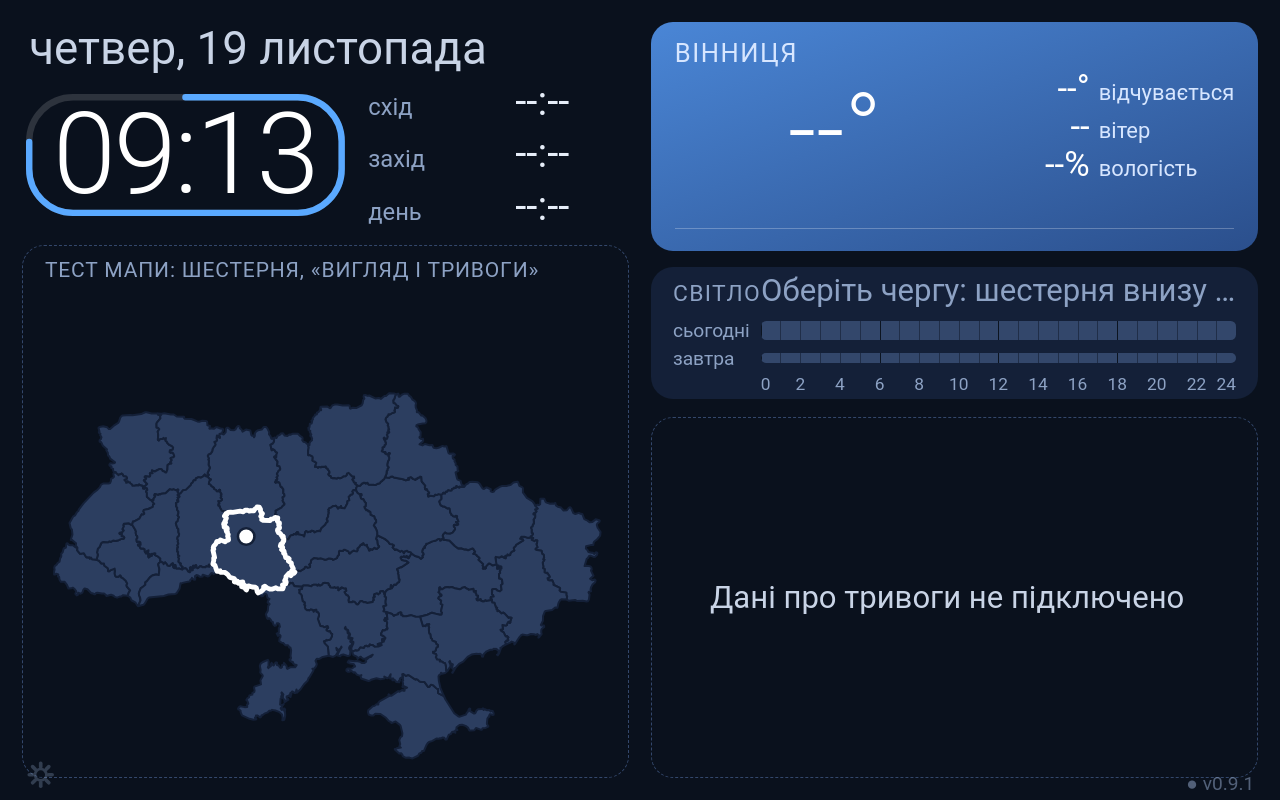
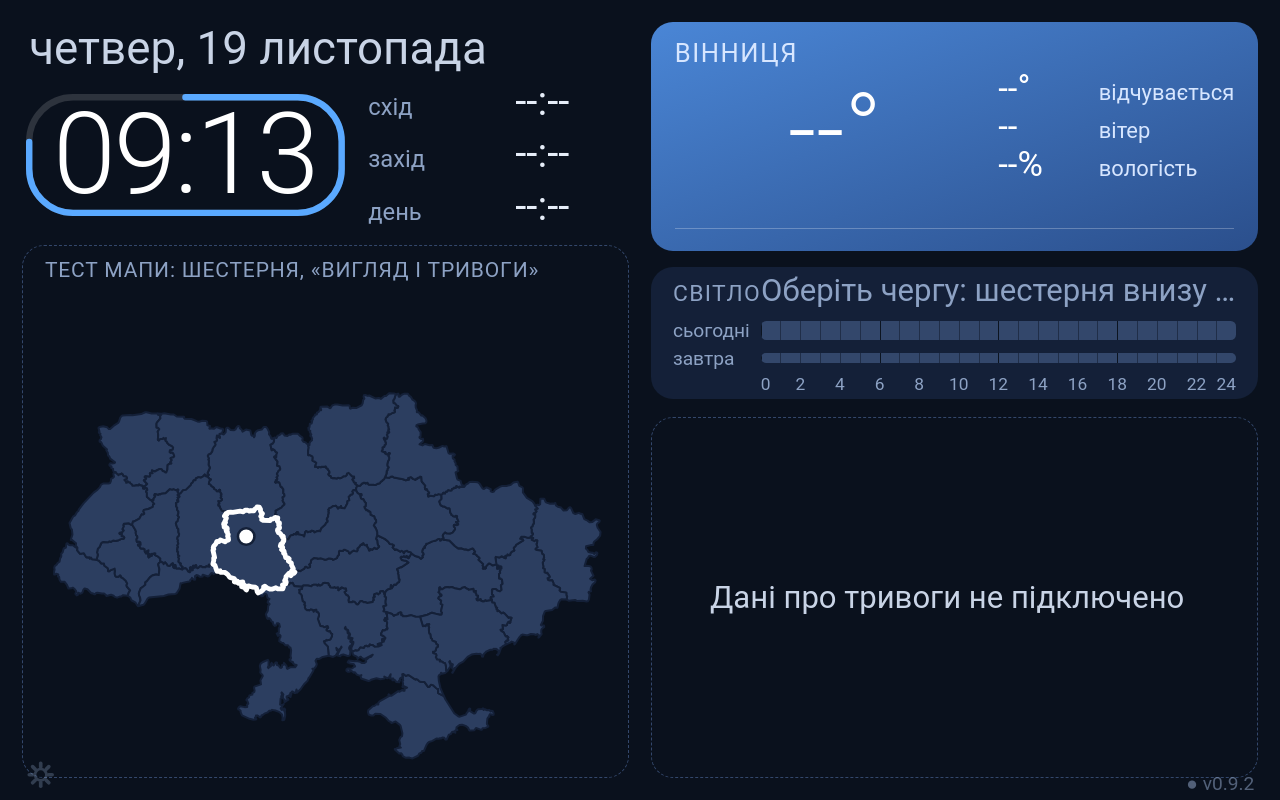
Before and after one commit to Oleksandr-tkchk/dashboard, a plain HTML site: page index.html in a window 1280 px wide. Drawn offline with Linux system fonts and the light colour scheme; no server answers.

Commit message:
v0.9.2: вирівняно вітер/вологість/відчувається в рівний стовпчик
Co-Authored-By: Claude Sonnet 5.5 <noreply@anthropic.com>
Claude-Session: https://claude.ai/code/session_013jiGDXn2e8PLcRouYBnA1b

```diff
--- a/index.html
+++ b/index.html
@@ -4,7 +4,7 @@
 <meta charset="utf-8">
 <title>Дашборд</title>
 <!-- Версія сторінки: змінюється при кожному оновленні, за нею телефон розуміє, що треба перезавантажитись -->
-<meta name="app-version" content="0.9.1">
+<meta name="app-version" content="0.9.2">
 <meta name="viewport" content="width=device-width, initial-scale=1, maximum-scale=1, user-scalable=no">
 <meta name="mobile-web-app-capable" content="yes">
 <meta name="theme-color" content="#0a111d">
@@ -44,8 +44,8 @@ body{font-family:Roboto,"Helvetica Neue",Arial,sans-serif}
 #temp{font-size:5.4rem;font-weight:300;line-height:1;margin-left:1rem;white-space:nowrap}
 #nexthour{font-size:1.6rem;color:#d7e6ff;margin-top:.1rem;min-height:1.8rem;white-space:nowrap;overflow:hidden;text-overflow:ellipsis}
 #wxdetails{display:flex;flex-direction:column;margin-left:auto;padding-left:1rem}
-.stat{font-size:1.2rem;color:#d7e6ff;white-space:nowrap;line-height:1.8rem}
-.stat b{display:inline-block;min-width:4.4rem;text-align:right;margin-right:.5rem;font-size:1.9rem;font-weight:400;color:#fff}
+.stat{display:flex;align-items:baseline;font-size:1.2rem;color:#d7e6ff;white-space:nowrap;line-height:1.8rem}
+.stat b{display:inline-block;width:5rem;text-align:left;margin-right:.5rem;font-size:1.9rem;font-weight:400;color:#fff}
 #days{margin-top:.4rem;padding-top:.3rem;border-top:1px solid rgba(255,255,255,.25)}
 .day{display:flex;align-items:center;height:2.5rem;font-size:2rem}
 .dayname{flex:1}
@@ -253,7 +253,7 @@ body{font-family:Roboto,"Helvetica Neue",Arial,sans-serif}
 (function () {
   'use strict';
 
-  var APP_VERSION = '0.9.1';
+  var APP_VERSION = '0.9.2';
 
   // ---------- Налаштування ----------
   // Їх можна змінити параметрами в посиланні, один раз: ?name=Вінниця&lat=49.2331&lon=28.4682
```
